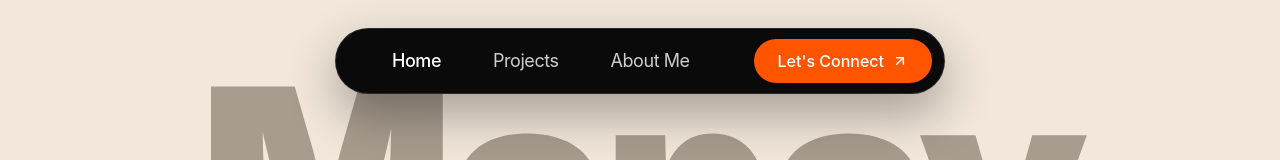
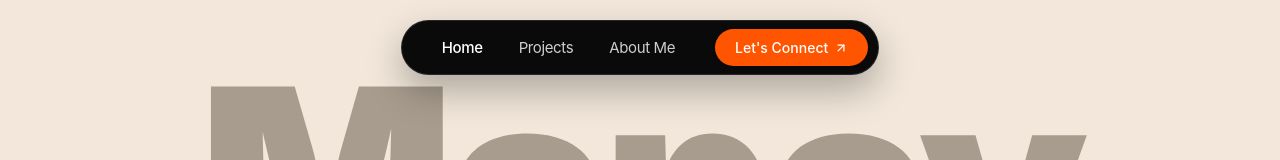
Before and after one commit to Manavvv13/manav-folio, a React (Vite) app: page / in a window 1280 px wide. Shown: the top 160 px of the page. Built offline with nearby package versions, Linux system fonts and the light colour scheme.

Commit message:
Refine navbar size and adjust left text spacing from border

```diff
--- a/src/components/Hero.tsx
+++ b/src/components/Hero.tsx
@@ -58,11 +58,11 @@ export const Hero: React.FC<HeroProps> = ({ activeTab = 'home', onNavigate }) =>
       </motion.div>
 
       {/* 2. Main Hero Content Container */}
-      <div className="max-w-[1600px] w-full mx-auto px-4 sm:px-8 lg:px-10 relative z-10 flex-1 flex flex-col justify-end">
+      <div className="max-w-[1600px] w-full mx-auto px-6 sm:px-10 lg:px-14 relative z-10 flex-1 flex flex-col justify-end">
         <div className="relative w-full min-h-[580px] sm:min-h-[640px] lg:min-h-[720px] flex items-end justify-center">
 
           {/* Left Text Block (Smooth staggered entrance on page load) */}
-          <div className="absolute left-0 sm:-left-3 lg:-left-6 xl:-left-10 top-[38%] sm:top-[35%] lg:top-[30%] z-30 max-w-md sm:max-w-lg pointer-events-auto">
+          <div className="absolute left-2 sm:left-4 md:left-8 lg:left-10 xl:left-14 top-[38%] sm:top-[35%] lg:top-[30%] z-30 max-w-md sm:max-w-lg pointer-events-auto">
             <div>
               <motion.p
                 initial={{ opacity: 0, y: 16 }}
--- a/src/components/Navbar.tsx
+++ b/src/components/Navbar.tsx
@@ -33,15 +33,15 @@ export const Navbar: React.FC<NavbarProps> = ({ activeTab = 'home', onNavigate }
   return (
     <>
       {/* Centered Pill Navbar: Sits naturally at the top of Hero with zero scroll behavior */}
-      <header className="absolute top-5 sm:top-7 inset-x-0 z-50 flex justify-center px-4 pointer-events-none">
-        <div className="pointer-events-auto bg-[#0A0A0A] text-white rounded-full pl-9 sm:pl-12 lg:pl-14 pr-2.5 sm:pr-3 py-2 sm:py-2.5 flex items-center justify-between gap-10 sm:gap-14 lg:gap-16 shadow-[0_20px_50px_rgba(0,0,0,0.32)] border border-white/12">
+      <header className="absolute top-4 sm:top-5 inset-x-0 z-50 flex justify-center px-4 pointer-events-none">
+        <div className="pointer-events-auto bg-[#0A0A0A] text-white rounded-full pl-6 sm:pl-8 lg:pl-10 pr-2 sm:pr-2.5 py-1.5 sm:py-2 flex items-center justify-between gap-6 sm:gap-8 lg:gap-10 shadow-[0_16px_36px_rgba(0,0,0,0.28)] border border-white/12">
           {/* Desktop Nav Items */}
-          <nav className="hidden md:flex items-center gap-10 lg:gap-13">
+          <nav className="hidden md:flex items-center gap-7 lg:gap-9">
             {navItems.map((item) => (
               <button
                 key={item.name}
                 onClick={() => handleNavClick(item.id, item.href)}
-                className={`text-[17px] lg:text-[18px] transition-colors tracking-tight font-heading leading-none cursor-pointer ${
+                className={`text-[14px] sm:text-[15px] transition-colors tracking-tight font-heading leading-none cursor-pointer ${
                   activeSection === item.id
                     ? 'text-white font-medium'
                     : 'text-white/80 hover:text-white font-normal'
@@ -53,34 +53,34 @@ export const Navbar: React.FC<NavbarProps> = ({ activeTab = 'home', onNavigate }
           </nav>
 
           {/* Mobile Brand indicator */}
-          <div className="md:hidden flex items-center gap-2.5 py-1">
-            <span className="w-2.5 h-2.5 rounded-full bg-[#FF5500]"></span>
-            <span className="text-sm font-normal text-white tracking-tight font-heading">
+          <div className="md:hidden flex items-center gap-2 py-0.5">
+            <span className="w-2 h-2 rounded-full bg-[#FF5500]"></span>
+            <span className="text-xs sm:text-sm font-normal text-white tracking-tight font-heading">
               {MANAV_PROFILE.firstName}
             </span>
           </div>
 
           {/* Right: Orange Pill CTA Button */}
-          <div className="flex items-center gap-2.5">
+          <div className="flex items-center gap-2">
             <a
               href="#contact"
               onClick={(e) => {
                 e.preventDefault();
                 handleNavClick('contact', '#contact');
               }}
-              className="inline-flex items-center gap-1.5 sm:gap-2 px-5 sm:px-6 py-2 sm:py-2.5 rounded-full bg-[#FF5500] hover:bg-[#E04B00] text-white font-heading font-medium text-[15px] sm:text-[16px] transition-all duration-200 cursor-pointer group shadow-sm hover:shadow-md"
+              className="inline-flex items-center gap-1.5 px-4 sm:px-5 py-1.5 sm:py-2 rounded-full bg-[#FF5500] hover:bg-[#E04B00] text-white font-heading font-medium text-[13px] sm:text-[14px] transition-all duration-200 cursor-pointer group shadow-sm hover:shadow-md"
             >
               <span>Let's Connect</span>
-              <ArrowUpRight className="w-4 h-4 text-white stroke-[2.2] shrink-0 transition-transform duration-200 group-hover:translate-x-0.5 group-hover:-translate-y-0.5" />
+              <ArrowUpRight className="w-3.5 h-3.5 text-white stroke-[2.2] shrink-0 transition-transform duration-200 group-hover:translate-x-0.5 group-hover:-translate-y-0.5" />
             </a>
 
             {/* Mobile Menu Hamburger */}
             <button
               onClick={() => setMobileMenuOpen(!mobileMenuOpen)}
-              className="md:hidden w-9 h-9 rounded-full bg-white/10 hover:bg-white/20 text-white flex items-center justify-center transition-colors cursor-pointer"
+              className="md:hidden w-8 h-8 rounded-full bg-white/10 hover:bg-white/20 text-white flex items-center justify-center transition-colors cursor-pointer"
               aria-label="Toggle Menu"
             >
-              {mobileMenuOpen ? <X className="w-4 h-4" /> : <Menu className="w-4 h-4" />}
+              {mobileMenuOpen ? <X className="w-3.5 h-3.5" /> : <Menu className="w-3.5 h-3.5" />}
             </button>
           </div>
         </div>
```
